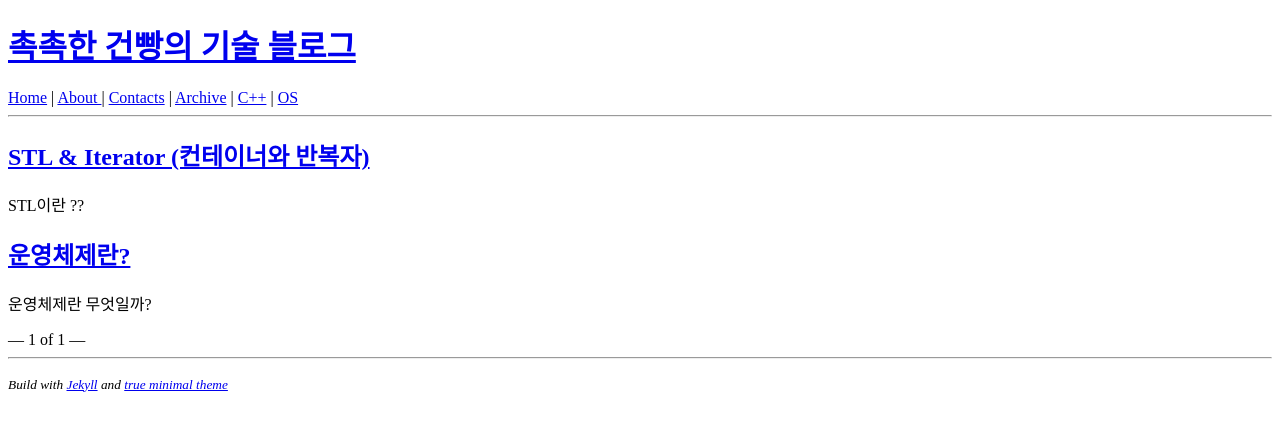
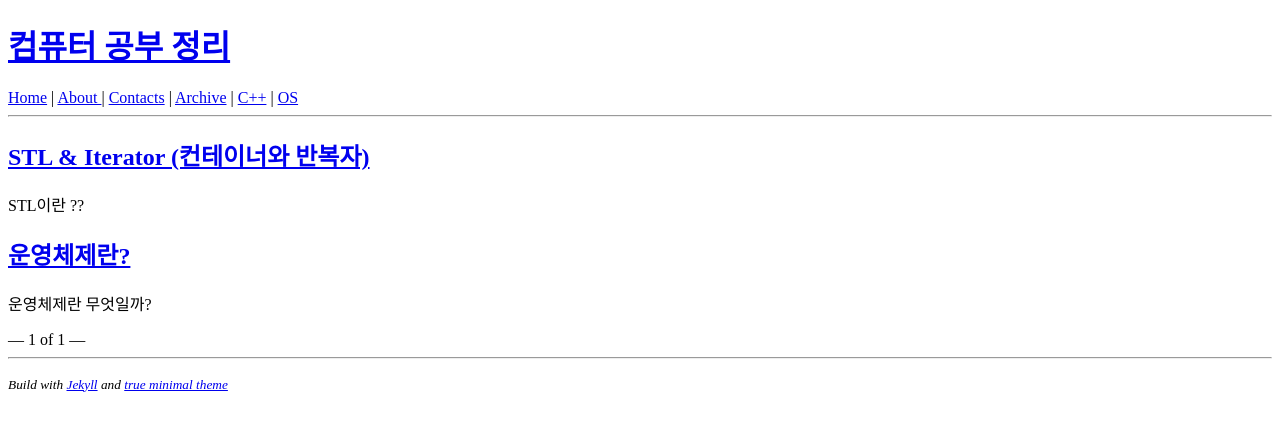
Before and after one commit to SeongMinJin/SeongMinJin.github.io, a Jekyll site: the page built from index.html, in a window 1280 px wide. Shown: the top 431 px of the page. Built offline with Jekyll 4.4.1, drawn with Linux system fonts in a browser that asks for light colours; the list of posts is cut into pages by our own code.

Commit message:
update _config.yml -> name

```diff
--- a/_config.yml
+++ b/_config.yml
@@ -1,4 +1,4 @@
-name: "촉촉한 건빵의 기술 블로그"
+name: "컴퓨터 공부 정리"
 description: "작고 소소한 기록 블로그"
 
 url: 'https://SeongMinJin.github.io'
```
